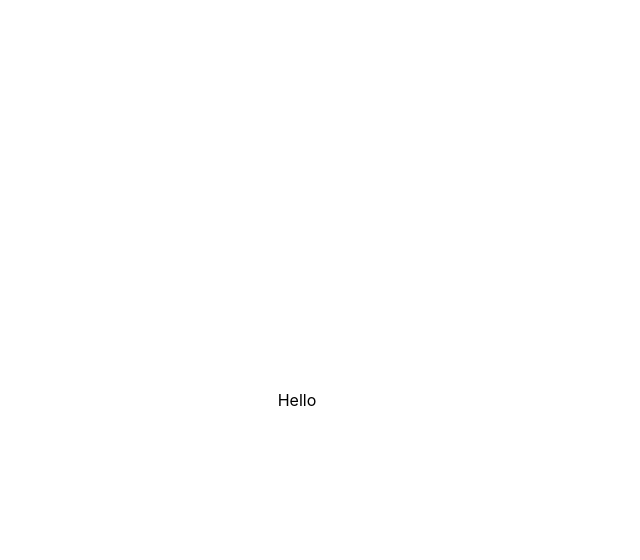
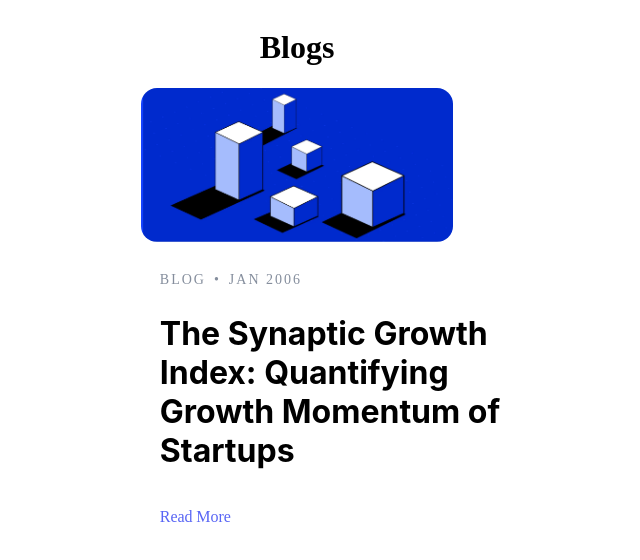
Before and after one commit to rohitjain908/Blog-poc-fronted, a Next.js app: page / in a window 1280 px wide. Shown: the top 560 px of the page, without its empty margins (343-983 px from the left). Built offline with nearby package versions, Linux system fonts and the light colour scheme.

Commit message:
add sample blog thumbnail

```diff
--- a/pages/index.js
+++ b/pages/index.js
@@ -1,61 +1,25 @@
 import Head from 'next/head';
 import styles from '../styles/Home.module.css';
+import Image from 'next/image'
 
 export default function Home() {
   return (
     <div className={styles.container}>
-      <div>Hello</div>
-
-      <style jsx>{`
-        main {
-          padding: 5rem 0;
-          flex: 1;
-          display: flex;
-          flex-direction: column;
-          justify-content: center;
-          align-items: center;
-        }
-        footer {
-          width: 100%;
-          height: 100px;
-          border-top: 1px solid #eaeaea;
-          display: flex;
-          justify-content: center;
-          align-items: center;
-        }
-        footer img {
-          margin-left: 0.5rem;
-        }
-        footer a {
-          display: flex;
-          justify-content: center;
-          align-items: center;
-          text-decoration: none;
-          color: inherit;
-        }
-        code {
-          background: #fafafa;
-          border-radius: 5px;
-          padding: 0.75rem;
-          font-size: 1.1rem;
-          font-family: Menlo, Monaco, Lucida Console, Liberation Mono,
-            DejaVu Sans Mono, Bitstream Vera Sans Mono, Courier New, monospace;
-        }
-      `}</style>
-
-      <style jsx global>{`
-        html,
-        body {
-          padding: 0;
-          margin: 0;
-          font-family: -apple-system, BlinkMacSystemFont, Segoe UI, Roboto,
-            Oxygen, Ubuntu, Cantarell, Fira Sans, Droid Sans, Helvetica Neue,
-            sans-serif;
-        }
-        * {
-          box-sizing: border-box;
-        }
-      `}</style>
+      <h1>Blogs</h1>
+      <div style = {{borderRadius : '1px'}}>
+          <img className={styles.image_tag} src = "/image-1.webp"/>
+      </div>
+      <div className={styles.info_container} style = {{ width: '30%'}}>
+          <div style={{ marginTop:'6px', display: 'flex', flexDirection: 'row'}}>
+            <div className={`${styles.tag_without_border} ${styles.tag_light}`}>Blog</div>
+            <div className={`${styles.tag_without_border} ${styles.tag_light}`} style={{ paddingLeft:'8px', paddingRight: '8px'}}>•</div>
+            <div className={`${styles.tag_without_border} ${styles.tag_light}`}>Jan 2006</div>
+          </div>
+          <h1 className={styles.heading_medium} style = {{textAlign:'start'}}>The Synaptic Growth Index: Quantifying Growth Momentum of Startups</h1>
+          <div style = {{display: 'flex', justifyContent: 'start', marginTop: '2px'}}>
+            <div className={styles.button_secondary} style = {{padding:'0px',  border: 0}}>Read More <i class="icon icon-Right-arrow-long" className={styles.icon_Right_arrow_long}></i></div>
+          </div>
+        </div>
     </div>
   )
 }
--- a/styles/Home.module.css
+++ b/styles/Home.module.css
@@ -5,6 +5,7 @@
   flex-direction: column;
   justify-content: center;
   align-items: center;
+  text-align: center;
 }
 
 .title a {
@@ -89,3 +90,86 @@
     flex-direction: column;
   }
 }
+
+.img-container {
+  border-radius: 16px;
+  height: 200px;
+}
+
+.image_tag {
+  width:25%;
+  height: auto;
+  object-fit: cover;
+  overflow: hidden;
+  border-radius: 16px;
+}
+
+
+
+.info_container {
+  flex: 1;
+  padding-left: 100px;
+  padding-top: 16px;
+  justify-content: start;
+  display: flex;
+  flex-direction: column;
+
+}
+
+.tag_without_border {
+  font-size: 14px;
+  line-height: 24px;
+
+  font-weight: 500;
+  font-size: 14px;
+  line-height: 24px;
+
+  /* identical to box height, or 171% */
+  letter-spacing: 2px;
+  text-transform: uppercase;
+
+  display: flex;
+  align-items: center;
+  justify-content: center;
+}
+
+.tag_light {
+  color: #858e9d;
+}
+
+.heading_medium {
+  font-family: "Sharp Grotesk Medium 20", -apple-system, BlinkMacSystemFont,
+    "Segoe UI", system-ui;
+}
+
+.button_secondary {
+  border: 1px solid #5865f5;
+  box-sizing: border-box;
+  display: flex;
+  flex-direction: row;
+  justify-content: center;
+  align-items: center;
+  height: 48px;
+  padding: 0px 24px;
+
+  background: #ffffff;
+  border-radius: 8px;
+
+  font-weight: 500;
+  font-size: 16px;
+  line-height: 120%;
+
+  /* or 19px */
+  letter-spacing: -0.004em;
+
+  /* Text/White */
+  color: #5865f5;
+  cursor: pointer;
+
+}
+
+.icon_Right_arrow_long {
+  transform: translateX(0.5em);
+  transition-duration: 0.25s;
+  transition-timing-function: cubic-bezier(0.25, 0.1, 0.25, 1);
+}
--- a/styles/globals.css
+++ b/styles/globals.css
@@ -36,3 +36,34 @@ button {
   padding: 0.5rem 1rem;
   font-weight: bold;
 }
+
+
+.info-container {
+  flex: 1;
+  padding: 60px 48px;
+  justify-content: start;
+  display: flex;
+  flex-direction: column;
+
+}
+
+.tag-without-border {
+  font-size: 14px;
+  line-height: 24px;
+
+  font-weight: 500;
+  font-size: 14px;
+  line-height: 24px;
+
+  /* identical to box height, or 171% */
+  letter-spacing: 2px;
+  text-transform: uppercase;
+
+  display: flex;
+  align-items: center;
+  justify-content: center;
+}
+
+.tag-light {
+  color: #858e9d;
+}
```
Also changed, not shown: public/Images/image-1.webp (added), public/image-1.webp (added).
